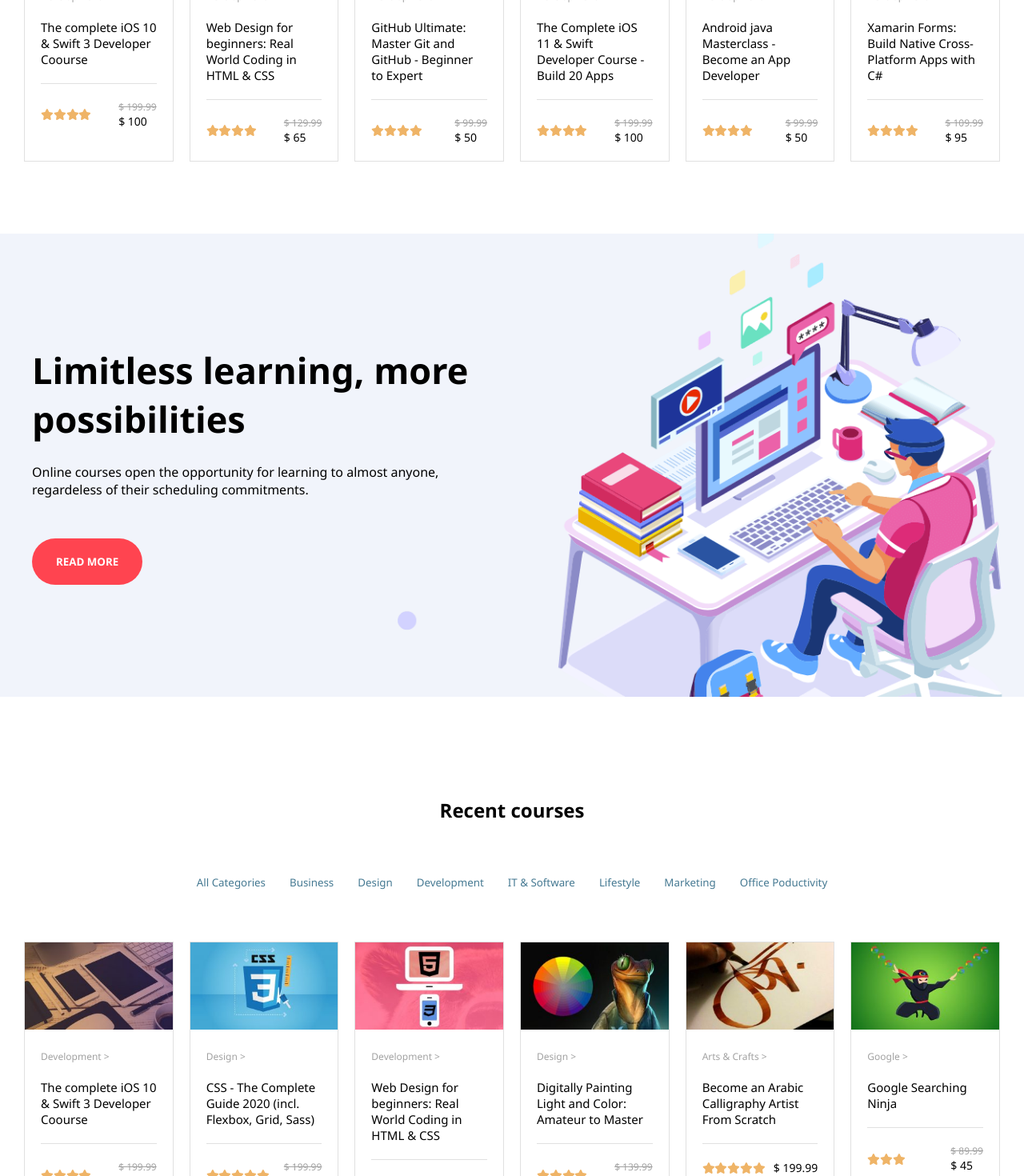
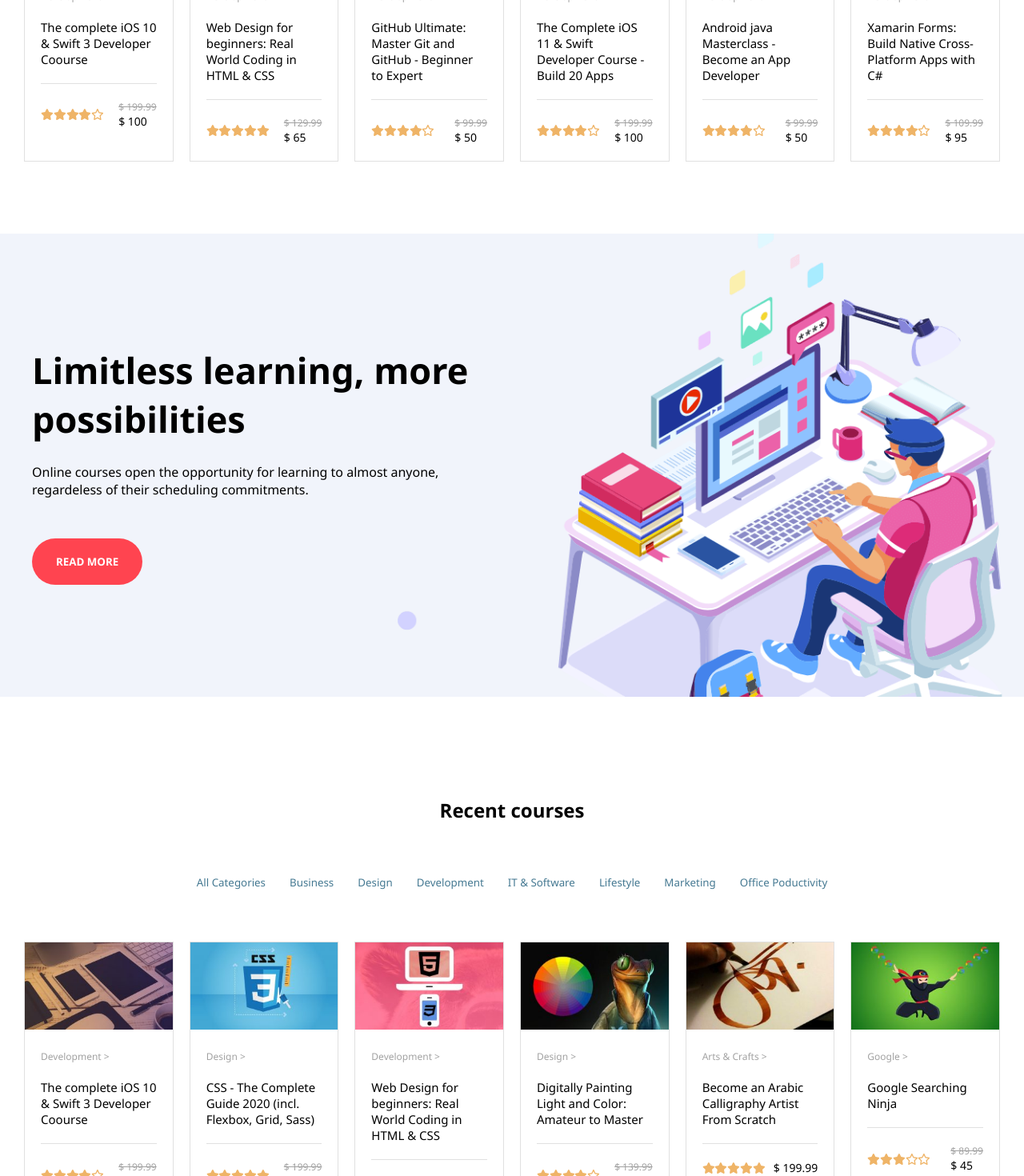
Before and after one commit to AlessandroTacconi/proj-html-vuejs, a Vue app: page / in a window 1280 px wide. Shown: the part 920-2390 px from the top of the page at 80% size. Built offline with nearby package versions, Linux system fonts and the light colour scheme.

Commit message:
feat: stars

```diff
--- a/src/components/HeaderPrincipal.vue
+++ b/src/components/HeaderPrincipal.vue
@@ -12,7 +12,6 @@ export default {
     </div>
     <!-- /logo -->
     <!-- research -->
-
     <div class="flex research">
       <div class="category">
         <font-awesome-icon icon="fa-solid fa-bars" /><span>category</span>
--- a/src/components/MainDevCourses.vue
+++ b/src/components/MainDevCourses.vue
@@ -29,8 +29,11 @@ export default {
               <div class="stars">
                 <font-awesome-icon
                   v-for="star in course.stars"
-                  :key="star"
                   icon="fa-solid fa-star"
+                />
+                <font-awesome-icon
+                  icon="fa-regular fa-star"
+                  v-for="star in 5 - course.stars.length"
                 />
               </div>
               <div class="price">
--- a/src/components/MainPopCourses.vue
+++ b/src/components/MainPopCourses.vue
@@ -31,8 +31,11 @@ export default {
                 <div class="stars">
                   <font-awesome-icon
                     v-for="star in course.stars"
-                    :key="star"
                     icon="fa-solid fa-star"
+                  />
+                  <font-awesome-icon
+                    icon="fa-regular fa-star"
+                    v-for="star in 5 - course.stars.length"
                   />
                 </div>
                 <div class="price">
--- a/src/components/MainRecentCourses.vue
+++ b/src/components/MainRecentCourses.vue
@@ -27,7 +27,7 @@ export default {
         <li><button>Office Poductivity</button></li>
       </ul>
       <!-- /BUTTONS -->
-
+      <!-- CARDS -->
       <ul class="flex cards">
         <li v-for="course in store.courses.slice(0, 12)" class="card">
           <a href="#">
@@ -38,9 +38,12 @@ export default {
               <div class="flex info-courses">
                 <div class="stars">
                   <font-awesome-icon
-                    v-for="star in course.stars"
-                    :key="star"
                     icon="fa-solid fa-star"
+                    v-for="star in course.stars.length"
+                  />
+                  <font-awesome-icon
+                    icon="fa-regular fa-star"
+                    v-for="star in 5 - course.stars.length"
                   />
                 </div>
                 <div class="price">
@@ -52,6 +55,8 @@ export default {
           </a>
         </li>
       </ul>
+      <!-- /CARDS -->
+
       <!-- button -->
       <div class="flex btn"><button class="btn-red flex">Show All</button></div>
       <!-- button -->
--- a/src/main.js
+++ b/src/main.js
@@ -28,6 +28,7 @@ import { faGear } from '@fortawesome/free-solid-svg-icons';
 import { faFaceGrin } from '@fortawesome/free-regular-svg-icons';
 import { faPrint } from '@fortawesome/free-solid-svg-icons';
 import { faStar } from '@fortawesome/free-solid-svg-icons';
+import { faStar as faEmptyStar } from '@fortawesome/free-regular-svg-icons';
 import { faStarHalfStroke } from '@fortawesome/free-solid-svg-icons';
 import { faAngleLeft } from '@fortawesome/free-solid-svg-icons';
 import { faAngleRight } from '@fortawesome/free-solid-svg-icons';
@@ -57,6 +58,7 @@ library.add(
   faFaceGrin,
   faPrint,
   faStar,
+  faEmptyStar,
   faStarHalfStroke,
   faAngleLeft,
   faAngleRight,
--- a/src/store.js
+++ b/src/store.js
@@ -6,7 +6,7 @@ export const store = reactive({
       image: '/img/ipad.jpg',
       field: 'Development >',
       title: 'The complete iOS 10 & Swift 3 Developer Coourse',
-      stars: [1, 2, 3, 4], // Adjust based on your rating
+      stars: [1, 2, 3, 4],
       oldPrice: '$ 199.99',
       newPrice: '$ 100',
     },
@@ -22,7 +22,7 @@ export const store = reactive({
       image: '/img/code.jpg',
       field: 'Development >',
       title: 'Web Design for beginners: Real World Coding in HTML & CSS',
-      stars: [1, 2, 3, 4],
+      stars: [1, 2, 3, 4, 5],
       oldPrice: '$ 129.99',
       newPrice: '$ 65',
     },
```
